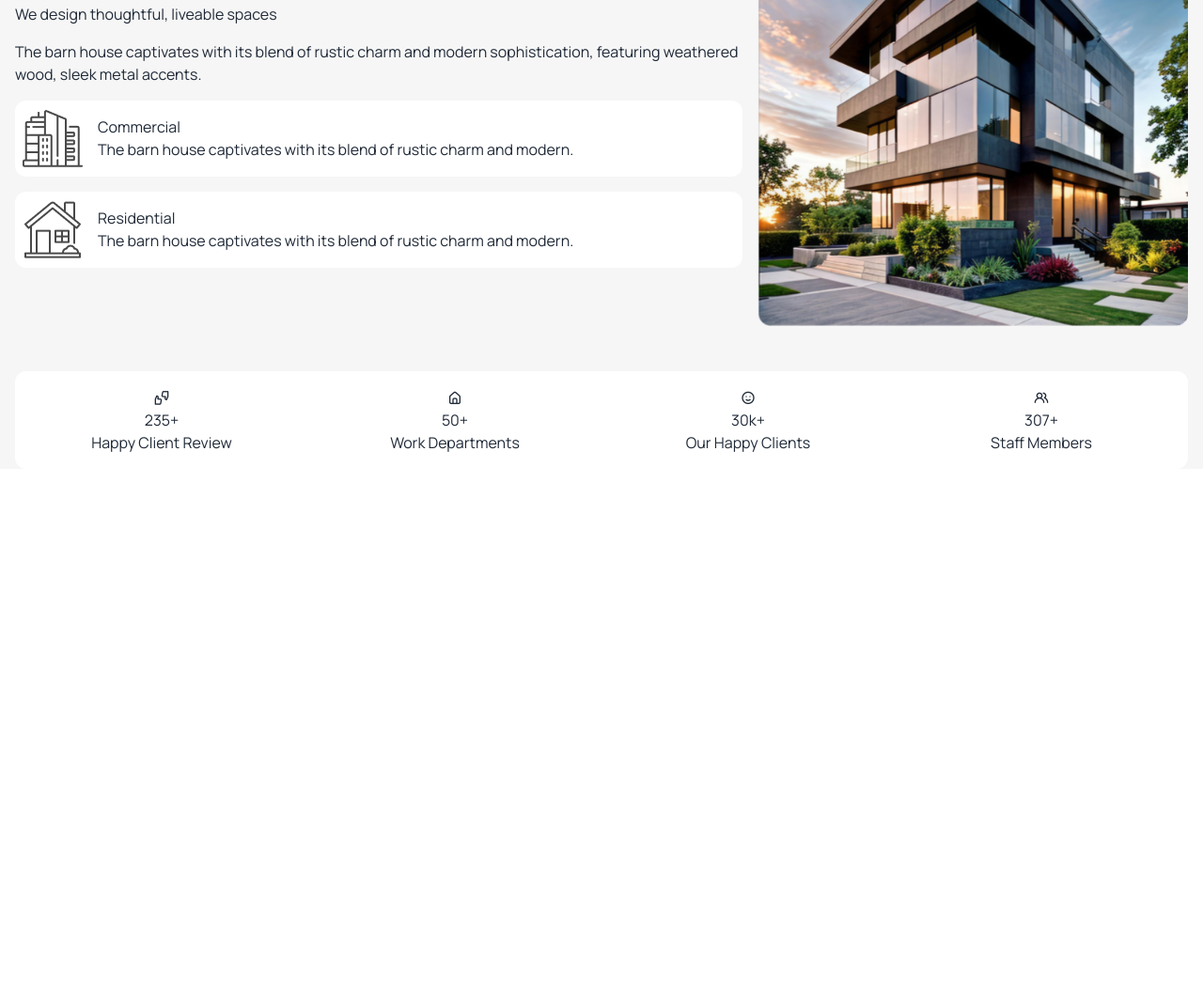
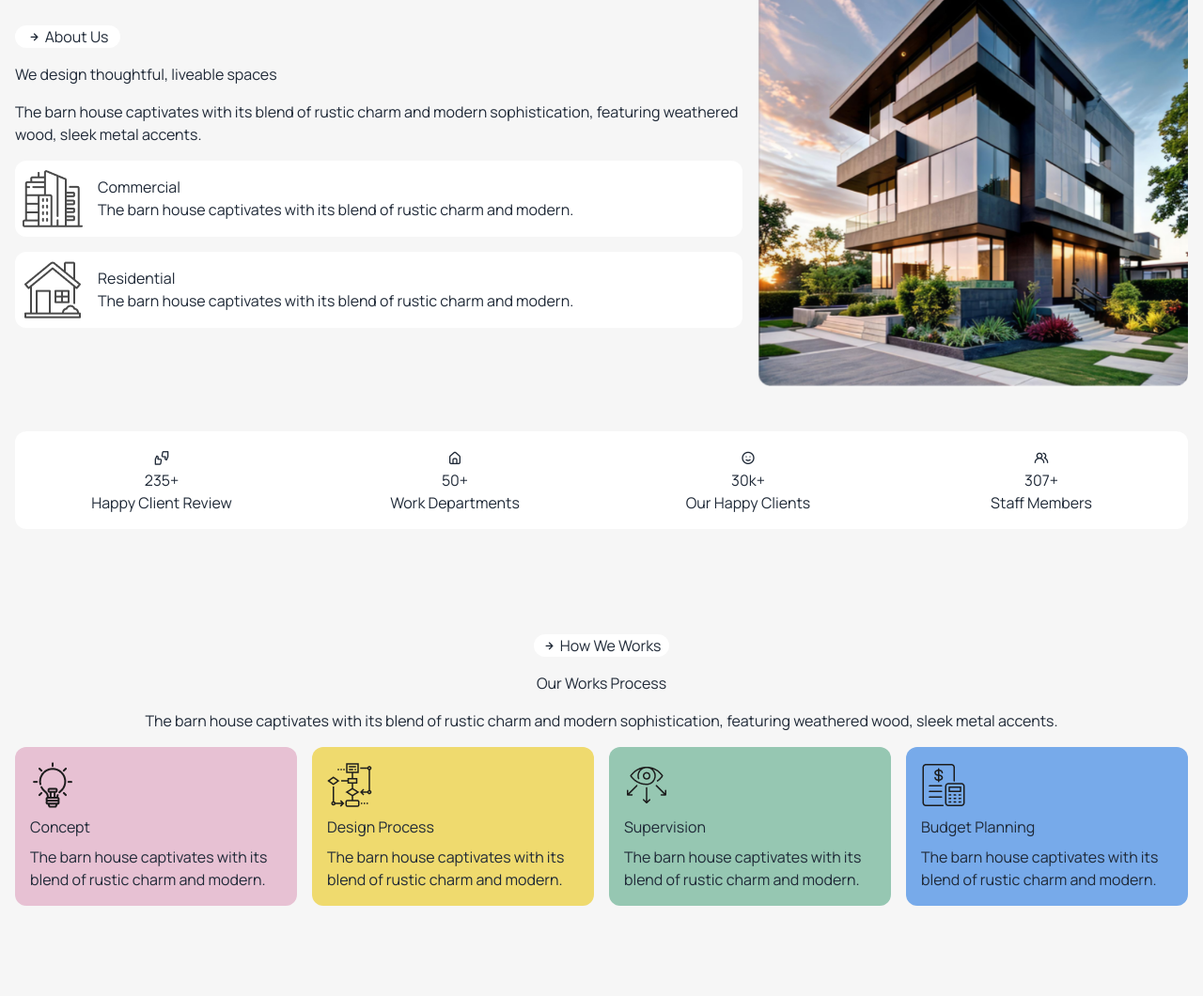
Before and after one commit to himadree-chaudhury/assignment_three, a plain HTML site: page index.html in a window 1280 px wide. Shown: the part 810-1870 px from the top of the page at 94% size. Before the commit the page ends 1357 px from the top, so only its background shows below. Drawn offline with nearby package versions, Linux system fonts and the light colour scheme.

Commit message:
work-process-added

```diff
--- a/index.html
+++ b/index.html
@@ -80,7 +80,7 @@
             </div>
         </header>
         <!-- %About Us Section -->
-        <section id="about-us" class="bg-background">
+        <section id="about-us" class="bg-background mt-8 pt-8 pb-16">
             <!-- %Section Image-->
             <div class="">
                 <img src="./assets/Vector.png" alt="">
@@ -88,7 +88,7 @@
             <div class="mx-4 flex justify-center items-center gap-4 ">
                 <!-- %Left Passage -->
                 <div class="flex flex-col gap-4">
-                    <div class="bg-white w-24 rounded-full">
+                    <div class="bg-white w-28 rounded-full text-center">
                         <i class="uil uil-arrow-right"></i>
                         About Us
                     </div>
@@ -123,7 +123,7 @@
                     <img src="./assets/Rectangle.png" alt="">
                 </div>
             </div>
-            <!-- %Counter -->
+            <!-- %Counter Grid-->
             <div class="mx-4 my-12 py-4 rounded-xl bg-white grid grid-cols-4 justify-items-center text-center">
                 <div>
                     <i class="uil uil-feedback"></i>
@@ -148,13 +148,69 @@
             </div>
 
 
+        </section>
+        <!-- %Work Process Section -->
+        <section id="work-process" class="bg-background pb-20">
+            <div class="bg-white w-36 text-center rounded-full mx-auto">
+                <i class="uil uil-arrow-right"></i>
+                How We Works
+            </div>
+            <div class="mx-4 my-4 flex flex-col gap-4 items-center">
+                <h1>Our Works Process</h1>
+                <p class="text-center">
+                    The barn house captivates with its blend of rustic charm and modern sophistication,
+                    featuring weathered wood, sleek metal accents.
+                </p>
+                <!-- %Process Grid -->
+                <div class="grid grid-cols-4 gap-4 ">
+                    <div class="bg-[#e7c1d3] grid gap-2 p-4 rounded-xl">
+                        <img src="./assets/concept.png" alt="">
+                        <h1>Concept</h1>
+                        <p>The barn house captivates
+                            with its blend of rustic charm
+                            and modern.</p>
+                    </div>
+                    <div class="bg-[#efda6e] grid gap-2 p-4 rounded-xl">
+                        <img src="./assets/flow-chart.png" alt="">
+                        <h1>Design Process</h1>
+                        <p>The barn house captivates
+                            with its blend of rustic charm
+                            and modern.</p>
+                    </div>
+                    <div class="bg-[#96c7b2] grid gap-2 p-4 rounded-xl">
+                        <img src="./assets/vision.png" alt="">
+                        <h1>Supervision</h1>
+                        <p>The barn house captivates
+                            with its blend of rustic charm
+                            and modern.</p>
+                    </div>
+                    <div class="bg-[#77aaea] grid gap-2 p-4 rounded-xl">
+                        <img src="./assets/budget-planning.png" alt="">
+                        <h1>Budget Planning</h1>
+                        <p>The barn house captivates
+                            with its blend of rustic charm
+                            and modern.</p>
+                    </div>
+                </div>
+            </div>
+            <h1></h1>
+        </section>
 
 
-        </section>
-        <!-- %Work Process Section -->
-        <section id="work-process">
 
-        </section>
+
+
+
+
+
+
+
+
+
+
+
+
+
         <!-- %Portfolio Section -->
         <section id="portfolio">
 
```
